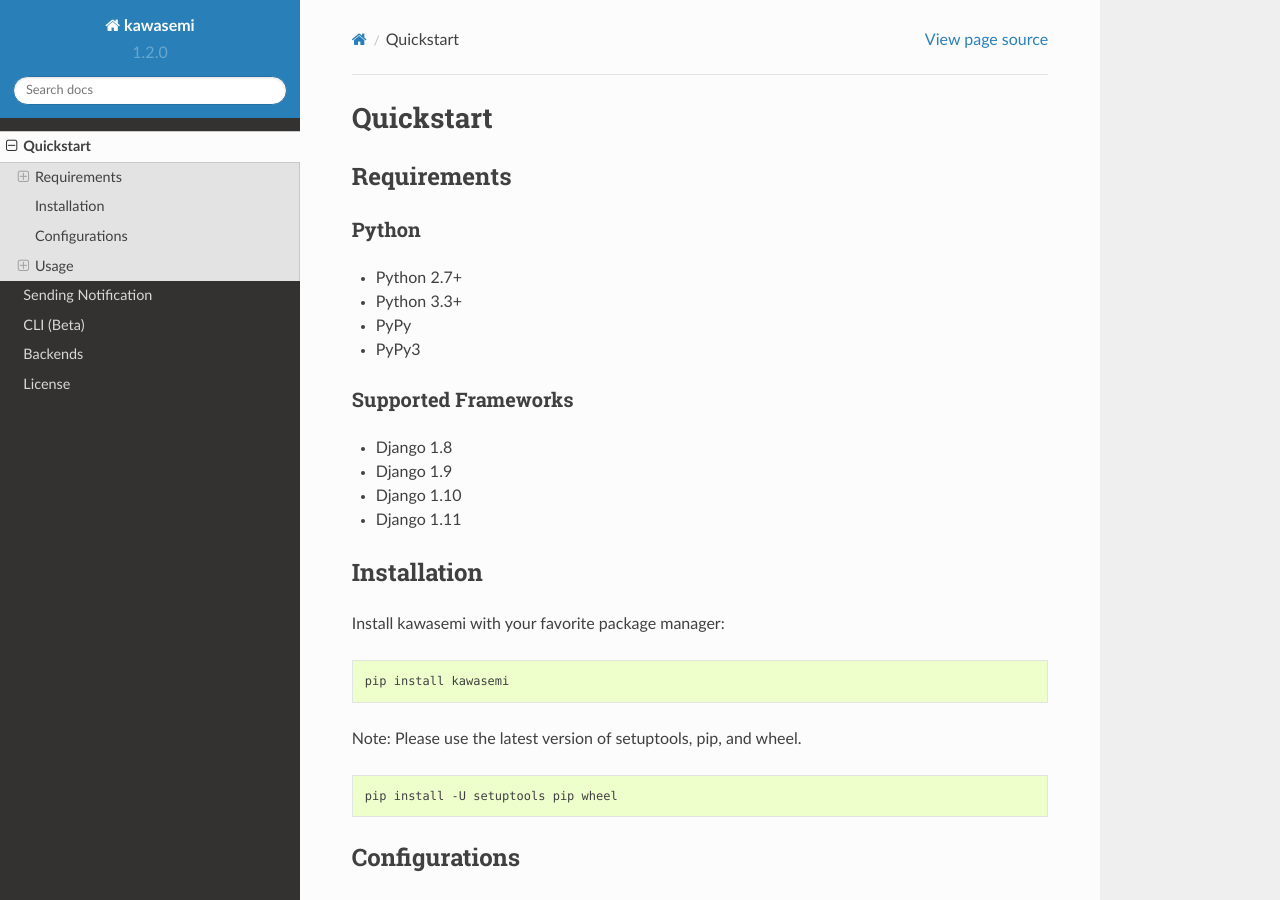
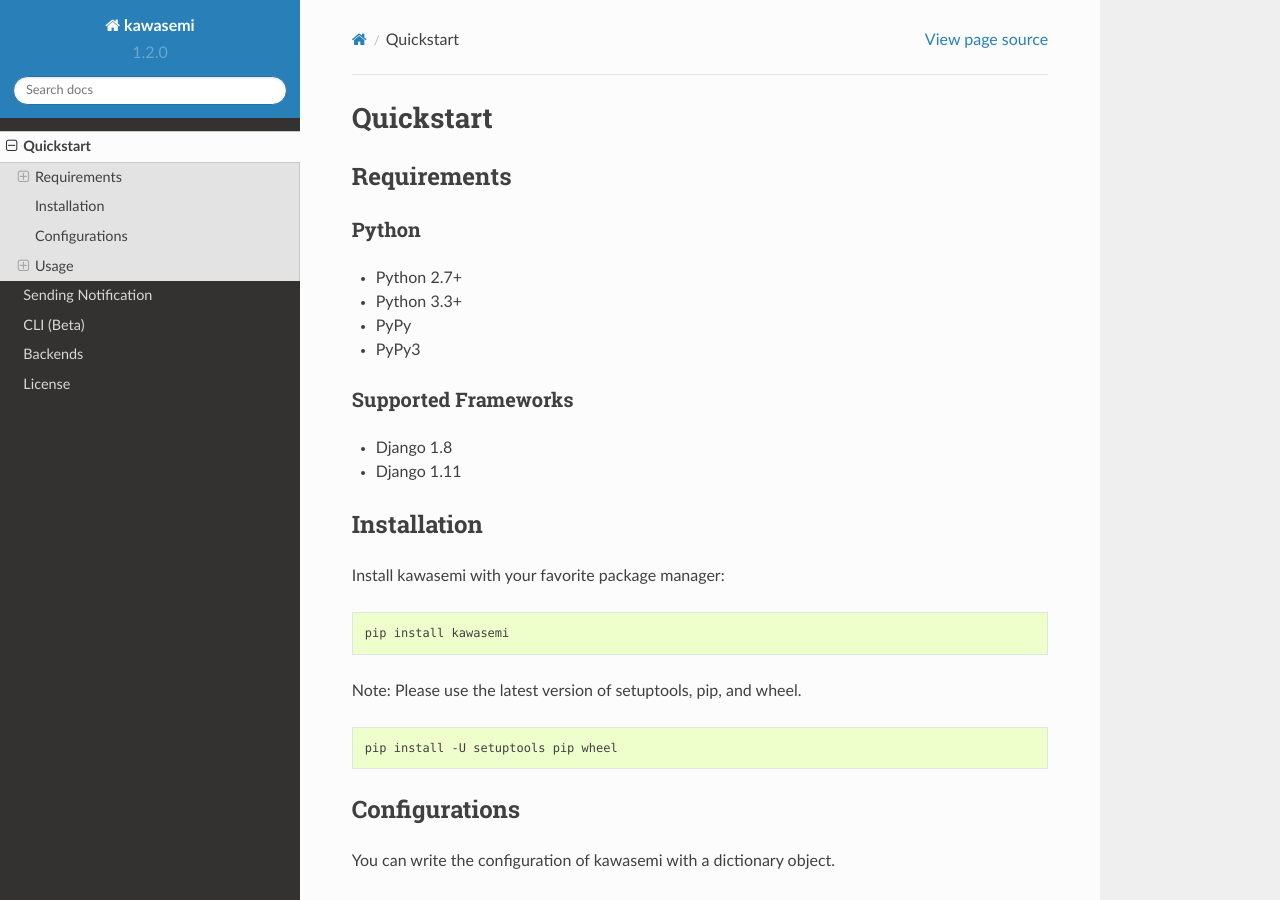
Before and after one commit to ymyzk/kawasemi, a Sphinx documentation site: the page built from docs/source/quickstart.rst, in a window 1280 px wide and 900 px high. Built offline with Sphinx 7.4.7 and the Read the Docs theme 2.0.0, drawn with Linux system fonts in a browser that asks for light colours.

Commit message:
Drop Django 1.9 & 1.10 support

```diff
--- a/docs/source/quickstart.rst
+++ b/docs/source/quickstart.rst
@@ -14,8 +14,6 @@
 Supported Frameworks
 ^^^^^^^^^^^^^^^^^^^^
 * Django 1.8
-* Django 1.9
-* Django 1.10
 * Django 1.11
 
 Installation
```
Also changed, not shown: 1 other file.
